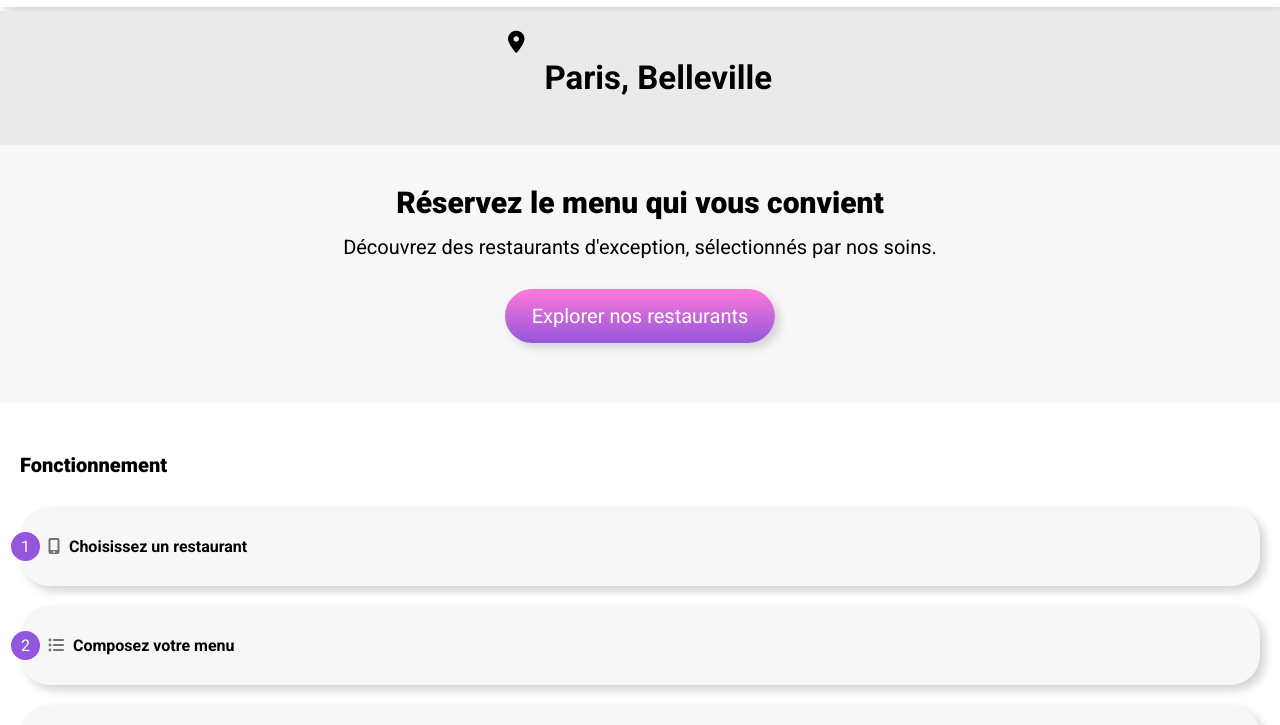
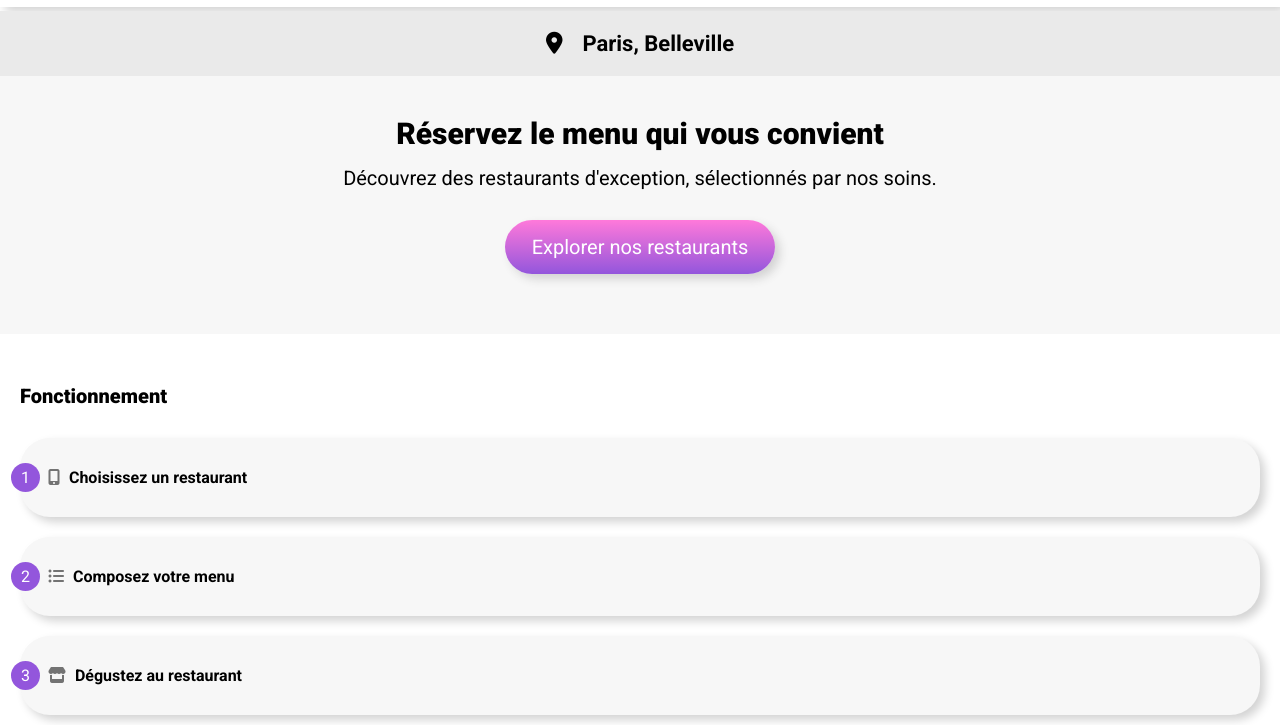
Before and after one commit to nosfairal/ohMyFood, a plain HTML site: page index.html in a window 1280 px wide. Shown: the part 62-787 px from the top of the page. Drawn offline with Linux system fonts and the light colour scheme; a web font is replaced by a local one.

Commit message:
fix position of location

```diff
--- a/assets/css/styles.scss
+++ b/assets/css/styles.scss
@@ -32,6 +32,10 @@ header {
 
     i {
         margin-right: 20px;
+    }
+
+    .location--row {
+        display: inline-block;
     }
 }
 
--- a/index.html
+++ b/index.html
@@ -24,10 +24,9 @@
     </header>
 
     <main>
-        <section class="location">
-            <i class="fa-sharp fa-solid fa-location-dot"></i>
-            <h2 class="location_text">Paris, Belleville</h2>
-        </section>
+        <div class="location">
+                <span class="location_text"><i class="fa-sharp fa-solid fa-location-dot"></i>Paris, Belleville</span>
+        </div>
 
         <section class="info">
             <h2 class="info_title">Réservez le menu qui vous convient</h2>
```
Also changed, not shown: assets/css/menu.css, assets/css/styles.css, 2 other files.
